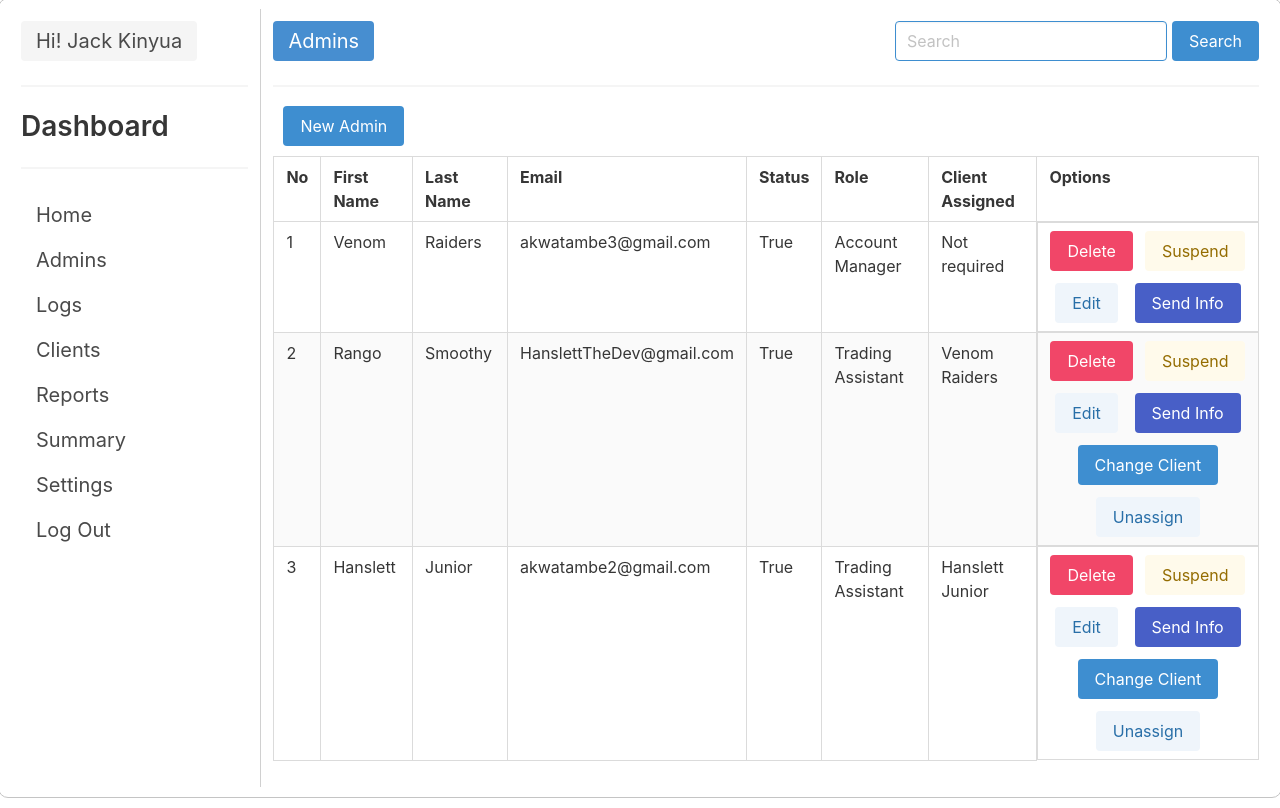
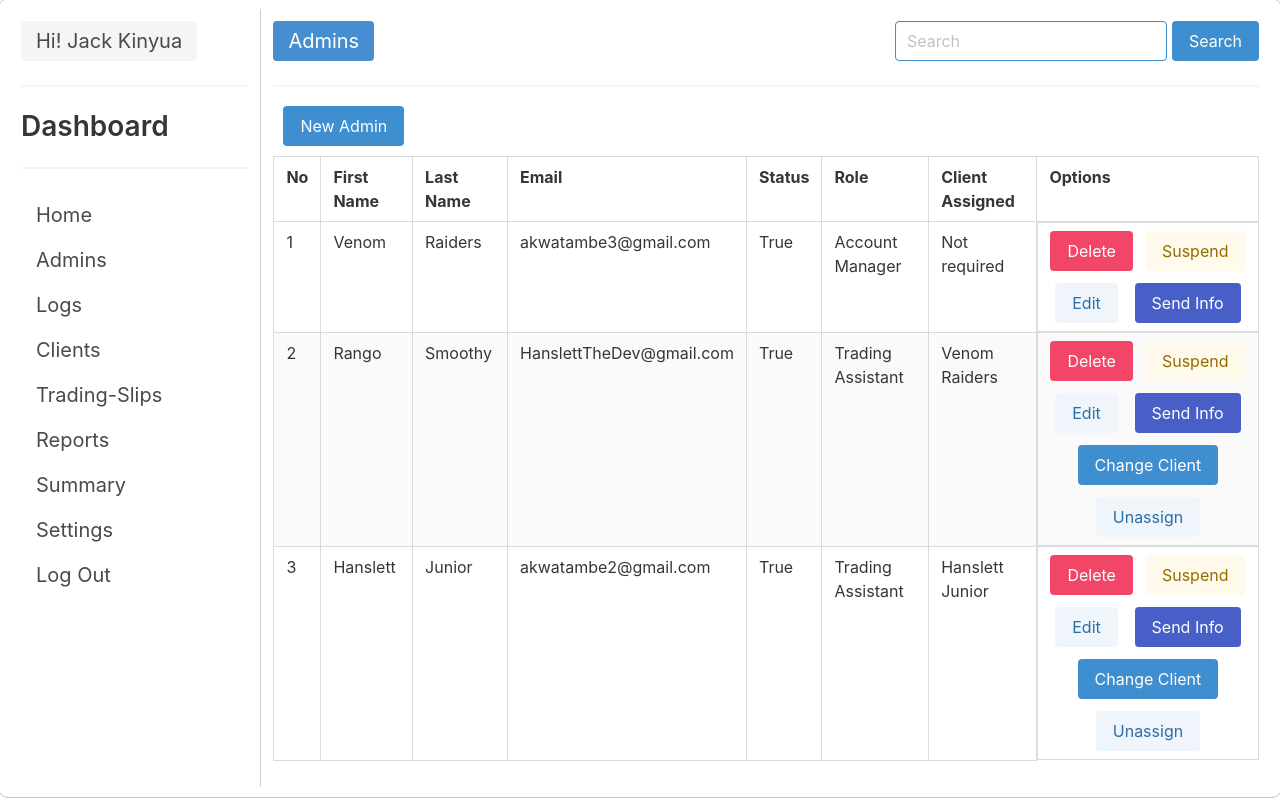
Before and after one commit to HanslettTheDev/Peskos-forex-management, a Flask app: page /dashboard/admins in a window 1280 px wide. Run offline with Flask 3, Linux system fonts and the light colour scheme; a user stored in the database is signed in; data comes from the database, SQL or seed files in the repository.

```diff
--- a/peskos/templates/layouts/dashboard.html
+++ b/peskos/templates/layouts/dashboard.html
@@ -16,6 +16,7 @@
                     <li><a class="menu-tabs" href="{{ url_for('superadmin.admins') }}">Admins</a></li>
                     <li><a class="menu-tabs" href="{{ url_for('superadmin.logs') }}">Logs</a></li>
                     <li><a class="menu-tabs" href="{{ url_for('superadmin.clients') }}">Clients</a></li>
+                    <li><a class="menu-tabs" href="{{ url_for('superadmin.reports') }}">Trading-Slips</a></li>
                     <li><a class="menu-tabs" href="{{ url_for('superadmin.reports') }}">Reports</a></li>
                     <li><a class="menu-tabs" href="{{ url_for('superadmin.summary') }}">Summary</a></li>
                     <li><a class="menu-tabs" href="{{ url_for('superadmin.settings') }}">Settings</a></li>
```
Also changed, not shown: peskos/config.py (line endings or trailing spaces).
